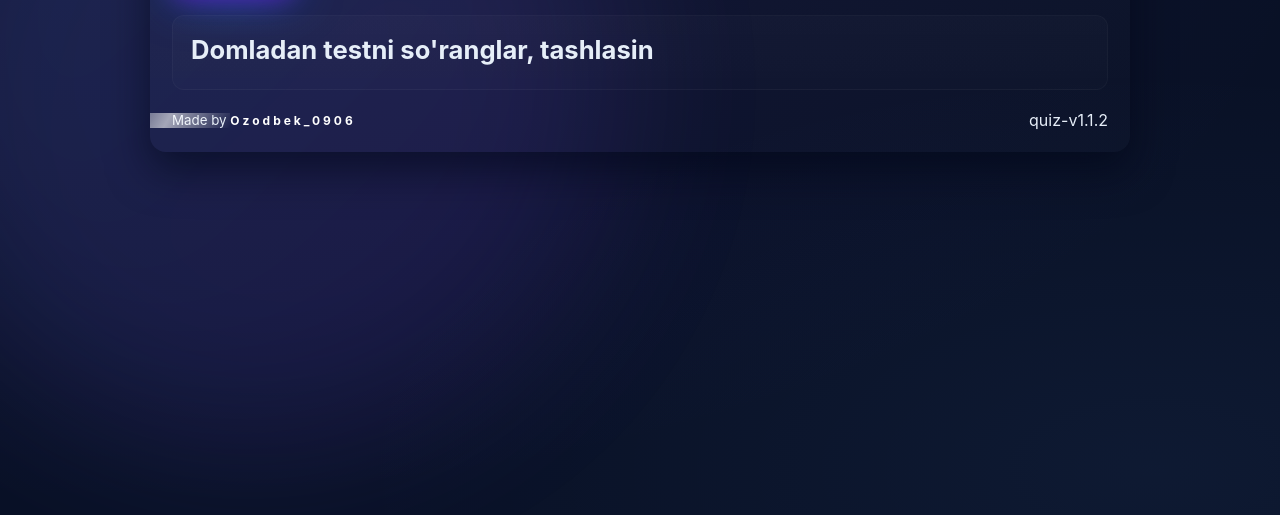
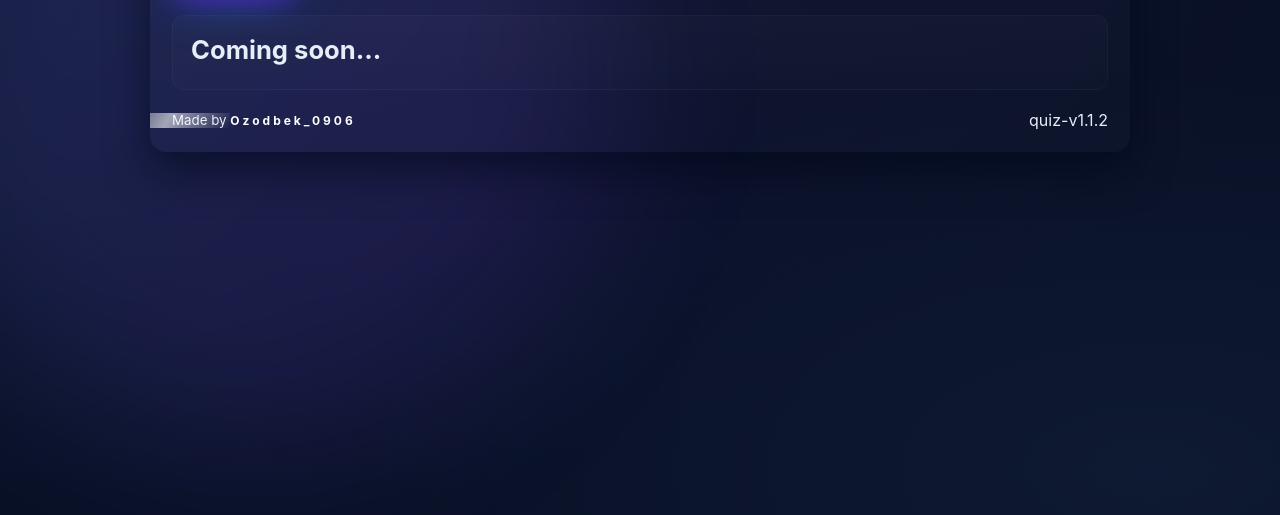
Before and after one commit to ozodbek0906/Quiz-App, a plain HTML site: page index.html in a window 1280 px wide. Shown: the part 171-686 px from the top of the page. Drawn offline with Linux system fonts and the light colour scheme; no server answers.

Commit message:
Update index.html

```diff
--- a/index.html
+++ b/index.html
@@ -24,7 +24,7 @@
 
     <section id="home" class="screen home-screen" data-screen="home">
       <div class="home-inner glass">
-        <h2 class="headline">Domladan testni so'ranglar, tashlasin</h2>
+        <h2 class="headline">Coming soon...</h2>
         <!-- <p class="subtitle">Pastdagi qismni tanlang — testga kirish uchun tugmani bosing</p>
         <div id="partsWrapper" class="parts-wrapper">
           <div id="partsList" aria-live="polite" class="parts-list"></div>
```
